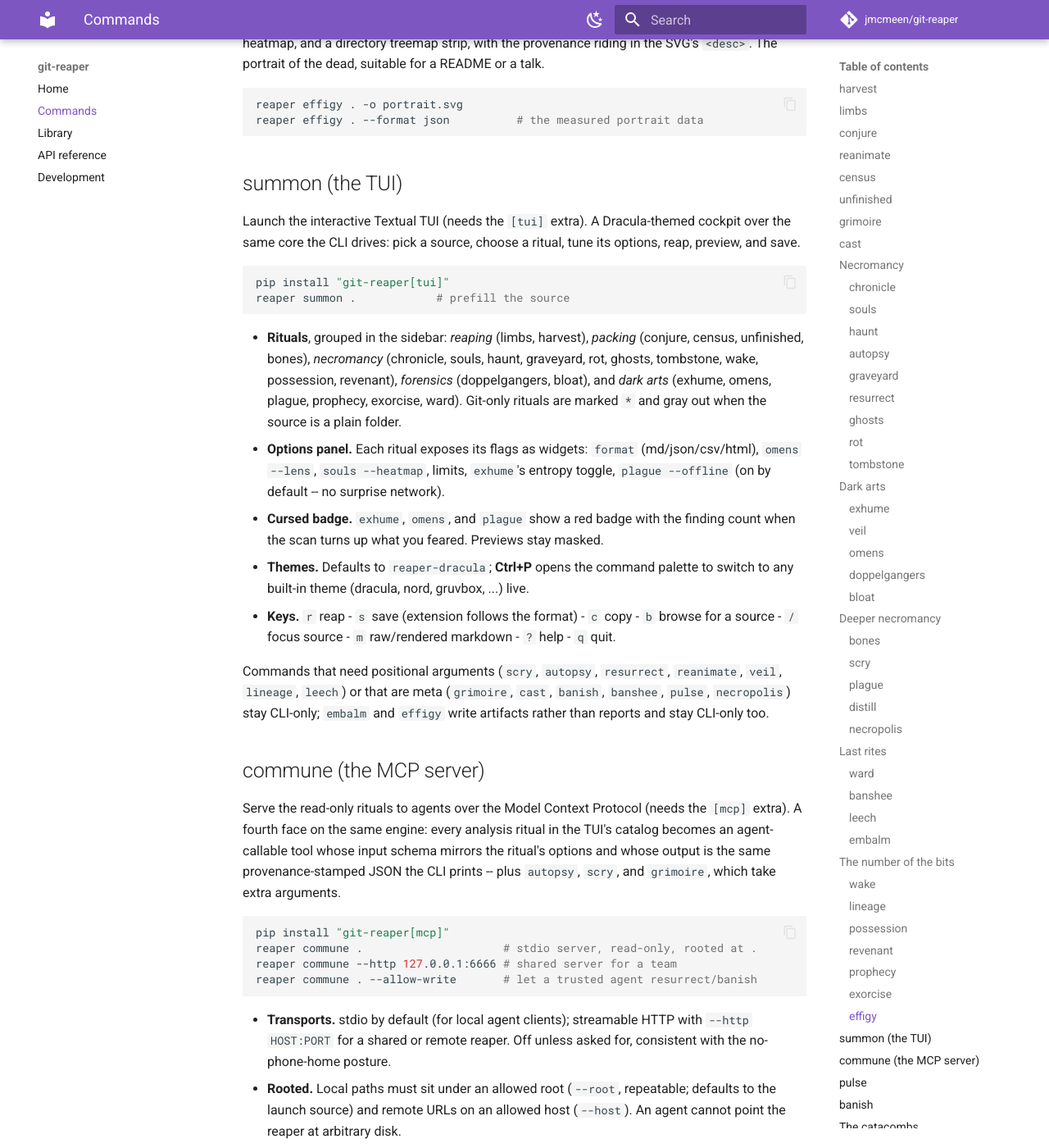
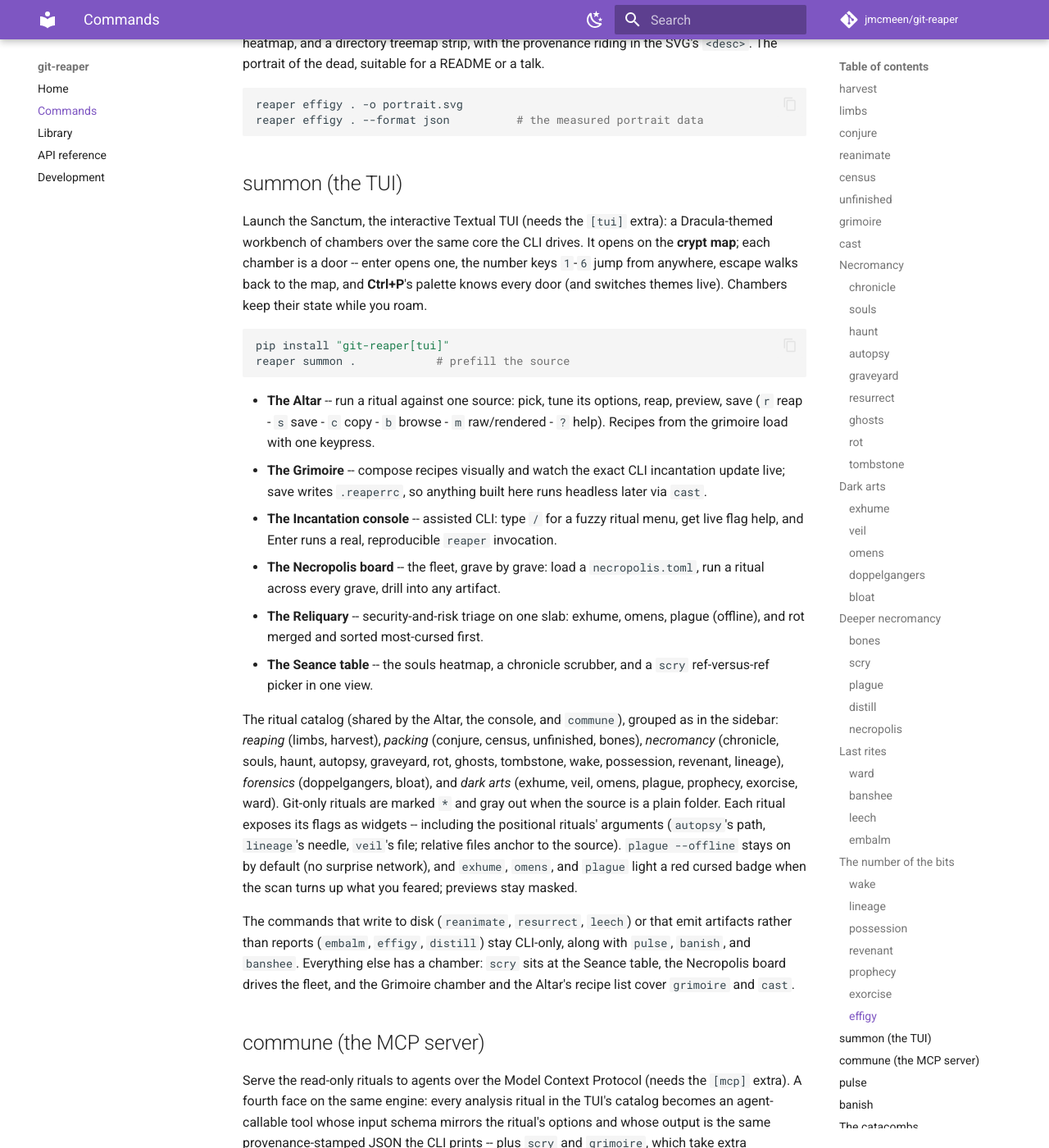
Before and after one commit to jmcmeen/git-reaper, an MkDocs documentation site: the page built from docs/commands.md, in a window 1280 px wide and 1400 px high, scrolled down 10711 px. Shown: the whole window at 82% size. Built offline with MkDocs 1.6.1 and Material for MkDocs 9.7.7, drawn with Linux system fonts in a browser that asks for light colours; comment, search, counter and statistics services are not loaded; some of the changed text lies outside the part shown.

Commit message:
feat(commands): enhance TUI and ritual catalog descriptions for clarity and usability

````diff
--- a/docs/commands.md
+++ b/docs/commands.md
@@ -244,7 +244,8 @@
 
 Scrub secrets and configured patterns from any artifact before it leaves the
 crypt, replacing each match with `[VEILED:rule-name]`. Reads a file or stdin
-(`-`). Also available inline as `conjure --veil`.
+(`-`). Also available inline as `conjure --veil`, and as a ritual in `summon`
+and `commune`.
 
 ```sh
 reaper conjure . -o PACKED.md
@@ -541,36 +542,53 @@
 
 ## summon (the TUI)
 
-Launch the interactive Textual TUI (needs the `[tui]` extra). A Dracula-themed
-cockpit over the same core the CLI drives: pick a source, choose a ritual, tune
-its options, reap, preview, and save.
+Launch the Sanctum, the interactive Textual TUI (needs the `[tui]` extra): a
+Dracula-themed workbench of chambers over the same core the CLI drives. It
+opens on the **crypt map**; each chamber is a door -- enter opens one, the
+number keys `1`-`6` jump from anywhere, escape walks back to the map, and
+**Ctrl+P**'s palette knows every door (and switches themes live). Chambers
+keep their state while you roam.
 
 ```sh
 pip install "git-reaper[tui]"
 reaper summon .            # prefill the source
 ```
 
-- **Rituals**, grouped in the sidebar: *reaping* (limbs, harvest), *packing*
-  (conjure, census, unfinished, bones), *necromancy* (chronicle, souls, haunt,
-  graveyard, rot, ghosts, tombstone, wake, possession, revenant), *forensics*
-  (doppelgangers, bloat), and *dark arts* (exhume, omens, plague, prophecy,
-  exorcise, ward). Git-only rituals are marked `*` and gray out when the
-  source is a plain folder.
-- **Options panel.** Each ritual exposes its flags as widgets: `format`
-  (md/json/csv/html), `omens --lens`, `souls --heatmap`, limits, `exhume`'s
-  entropy toggle, `plague --offline` (on by default -- no surprise network).
-- **Cursed badge.** `exhume`, `omens`, and `plague` show a red badge with the
-  finding count when the scan turns up what you feared. Previews stay masked.
-- **Themes.** Defaults to `reaper-dracula`; **Ctrl+P** opens the command palette
-  to switch to any built-in theme (dracula, nord, gruvbox, ...) live.
-- **Keys.** `r` reap - `s` save (extension follows the format) - `c` copy -
-  `b` browse for a source - `/` focus source - `m` raw/rendered markdown -
-  `?` help - `q` quit.
+- **The Altar** -- run a ritual against one source: pick, tune its options,
+  reap, preview, save (`r` reap - `s` save - `c` copy - `b` browse - `m`
+  raw/rendered - `?` help). Recipes from the grimoire load with one keypress.
+- **The Grimoire** -- compose recipes visually and watch the exact CLI
+  incantation update live; save writes `.reaperrc`, so anything built here
+  runs headless later via `cast`.
+- **The Incantation console** -- assisted CLI: type `/` for a fuzzy ritual
+  menu, get live flag help, and Enter runs a real, reproducible `reaper`
+  invocation.
+- **The Necropolis board** -- the fleet, grave by grave: load a
+  `necropolis.toml`, run a ritual across every grave, drill into any artifact.
+- **The Reliquary** -- security-and-risk triage on one slab: exhume, omens,
+  plague (offline), and rot merged and sorted most-cursed first.
+- **The Seance table** -- the souls heatmap, a chronicle scrubber, and a
+  `scry` ref-versus-ref picker in one view.
 
-Commands that need positional arguments (`scry`, `autopsy`, `resurrect`,
-`reanimate`, `veil`, `lineage`, `leech`) or that are meta (`grimoire`, `cast`,
-`banish`, `banshee`, `pulse`, `necropolis`) stay CLI-only; `embalm` and
-`effigy` write artifacts rather than reports and stay CLI-only too.
+The ritual catalog (shared by the Altar, the console, and `commune`), grouped
+as in the sidebar: *reaping* (limbs, harvest), *packing* (conjure, census,
+unfinished, bones), *necromancy* (chronicle, souls, haunt, autopsy, graveyard,
+rot, ghosts, tombstone, wake, possession, revenant, lineage), *forensics*
+(doppelgangers, bloat), and *dark arts* (exhume, veil, omens, plague,
+prophecy, exorcise, ward). Git-only rituals are marked `*` and gray out when
+the source is a plain folder. Each ritual exposes its flags as widgets --
+including the positional rituals' arguments (`autopsy`'s path, `lineage`'s
+needle, `veil`'s file; relative files anchor to the source). `plague
+--offline` stays on by default (no surprise network), and `exhume`, `omens`,
+and `plague` light a red cursed badge when the scan turns up what you feared;
+previews stay masked.
+
+The commands that write to disk (`reanimate`, `resurrect`, `leech`) or that
+emit artifacts rather than reports (`embalm`, `effigy`, `distill`) stay
+CLI-only, along with `pulse`, `banish`, and `banshee`. Everything else has a
+chamber: `scry` sits at the Seance table, the Necropolis board drives the
+fleet, and the Grimoire chamber and the Altar's recipe list cover `grimoire`
+and `cast`.
 
 ## commune (the MCP server)
 
@@ -578,8 +596,9 @@
 the `[mcp]` extra). A fourth face on the same engine: every analysis ritual in
 the TUI's catalog becomes an agent-callable tool whose input schema mirrors
 the ritual's options and whose output is the same provenance-stamped JSON the
-CLI prints -- plus `autopsy`, `scry`, and `grimoire`, which take extra
-arguments.
+CLI prints -- plus `scry` and `grimoire`, which take extra arguments.
+(`autopsy` and `veil` keep dedicated tools: a required path with a `follow`
+toggle, and raw text that never touches disk.)
 
 ```sh
 pip install "git-reaper[mcp]"
````
